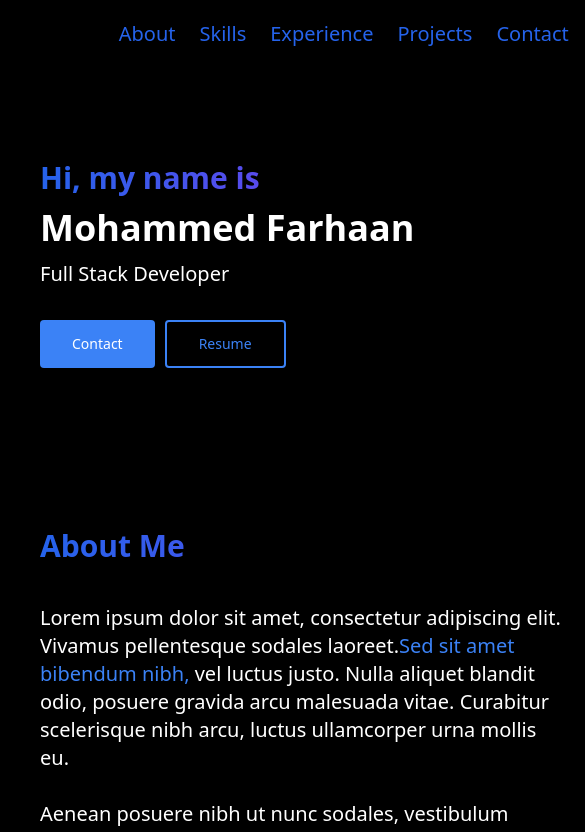
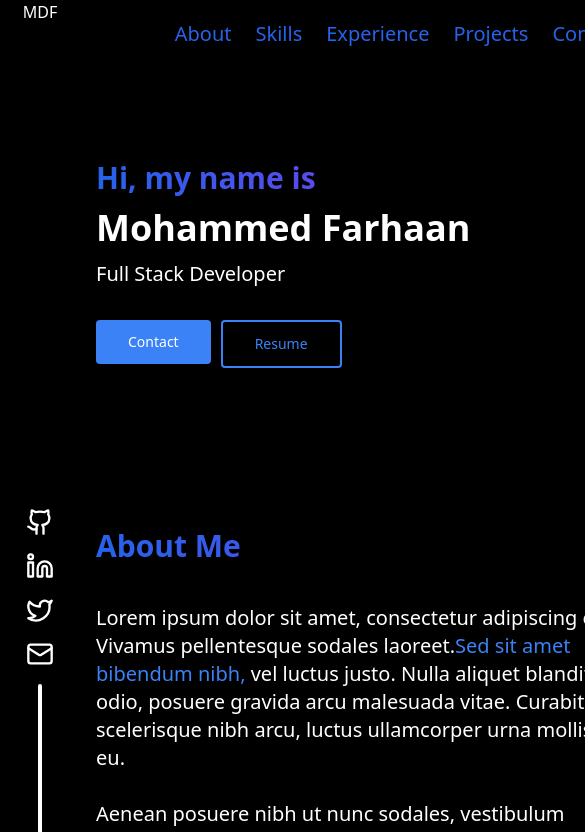
Before and after one commit to mdfarhaan/portfolio-v2, a Next.js app: page / in a window 390 px wide. Shown: the top 832 px of the page, 585 px wide, since content can reach past the window. Built offline with nearby package versions, Linux system fonts and the light colour scheme.

Commit message:
:bug: Responsive Fixes

```diff
--- a/components/Landing/Hero.tsx
+++ b/components/Landing/Hero.tsx
@@ -1,5 +1,7 @@
 import React from "react";
-import { Button, Heading } from "../Shared";
+import Link from "next/link";
+import { Button } from "../Shared";
+import { Link as ScrollLink } from "react-scroll";
 
 const Hero = () => {
   return (
@@ -14,16 +16,19 @@ const Hero = () => {
         Full Stack Developer
       </p>
       <div className="flex mt-8">
-        <Button
-          text={"Contact"}
-          onClick={() => console.log("Click")}
-          style={{ marginRight: 10 }}
-        />
-        <Button
-          text={"Resume"}
-          varient="secondary"
-          onClick={() => console.log("Click")}
-        />
+        <ScrollLink
+          activeClass="active"
+          to="contact-section"
+          spy={true}
+          smooth={true}
+          offset={-250}
+          duration={700}
+        >
+          <Button text={"Contact"} style={{ marginRight: 10 }} />
+        </ScrollLink>
+        <Link href="resume.pdf" target="_blank">
+          <Button text={"Resume"} varient="secondary" />
+        </Link>
       </div>
     </div>
   );
--- a/components/Landing/Projects.tsx
+++ b/components/Landing/Projects.tsx
@@ -15,18 +15,18 @@ const Card = ({ data, idx }) => {
     >
       <Image
         src={"/screen.png"}
-        className="md:w-1/2 w-full h-96 object-contain"
+        className="md:w-[60%] w-full object-contain"
         width={100}
         height={100}
         alt="screen"
       />
       <div
-        className={`z-10 flex h-96 text-white flex-col items-center justify-center ${
+        className={`flex md:w-1/2 w-full mt-10 text-white flex-col items-center justify-center ${
           idx % 2 == 0 ? "md:items-end" : "md:items-start"
         }`}
       >
         <h1 className="text-3xl font-bold">{data.name}</h1>
-        <p className="bg-blue-500 my-5 text-xl w-[90%] p-5 rounded">
+        <p className="bg-blue-500 my-5 text-lg w-[90%] p-5 rounded">
           {data.description}
         </p>
         <div>
@@ -76,7 +76,10 @@ const Projects = () => {
           <Card data={project} key={project.name} idx={idx} />
         ))}
       </div>
-      <Link className="m-5 grid place-content-center w-[90%]" href="/projects">
+      <Link
+        className="mt-20 grid place-content-center w-[90%]"
+        href="/projects"
+      >
         <Button text="Show Me More" />
       </Link>
     </Section>
--- a/components/Layout/Sidebar.tsx
+++ b/components/Layout/Sidebar.tsx
@@ -5,7 +5,7 @@ import { socials } from "../helper/data";
 
 const Sidebar = () => {
   return (
-    <aside className="sm:flex hidden justify-between flex-col items-center w-20 fixed left-0 top-0 h-screen">
+    <aside className="flex justify-between flex-col items-center w-20 fixed left-0 top-0 h-full">
       <h1 className="text-white">MDF</h1>
       <div className="grid place-content-center place-items-center">
         <Link href={socials.github} target="_blank" rel="noopener">
--- a/components/Layout/index.tsx
+++ b/components/Layout/index.tsx
@@ -7,7 +7,7 @@ const Layout = ({ children }) => {
   return (
     <div className="flex">
       <Sidebar />
-      <main className="flex-1 xl:ml-52 lg:ml-32 sm:ml-36 ml-10">
+      <main className="flex-1 xl:ml-52 lg:ml-32 sm:ml-36 ml-24">
         <Navbar />
         {children}
         {/* <Footer /> */}
```
Also changed, not shown: 1 other file (tests, documents, lock files or other folders).
